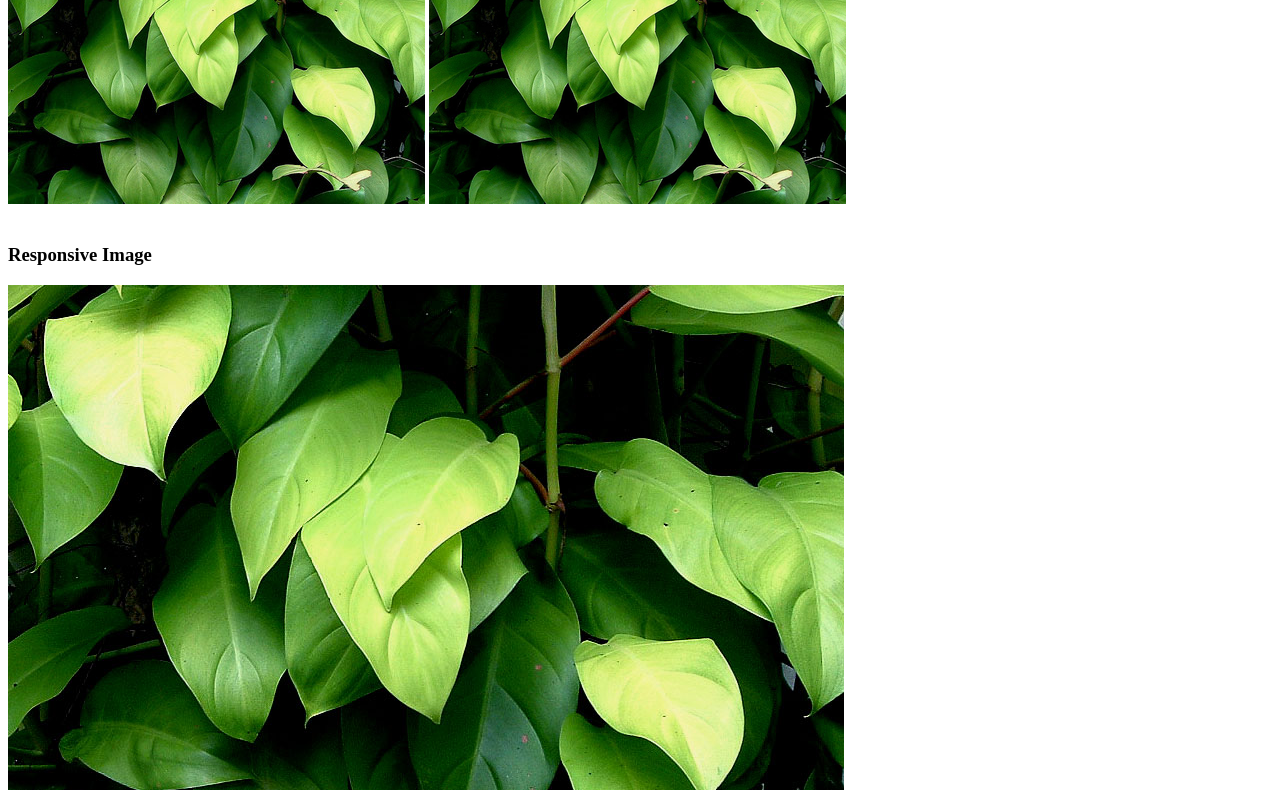
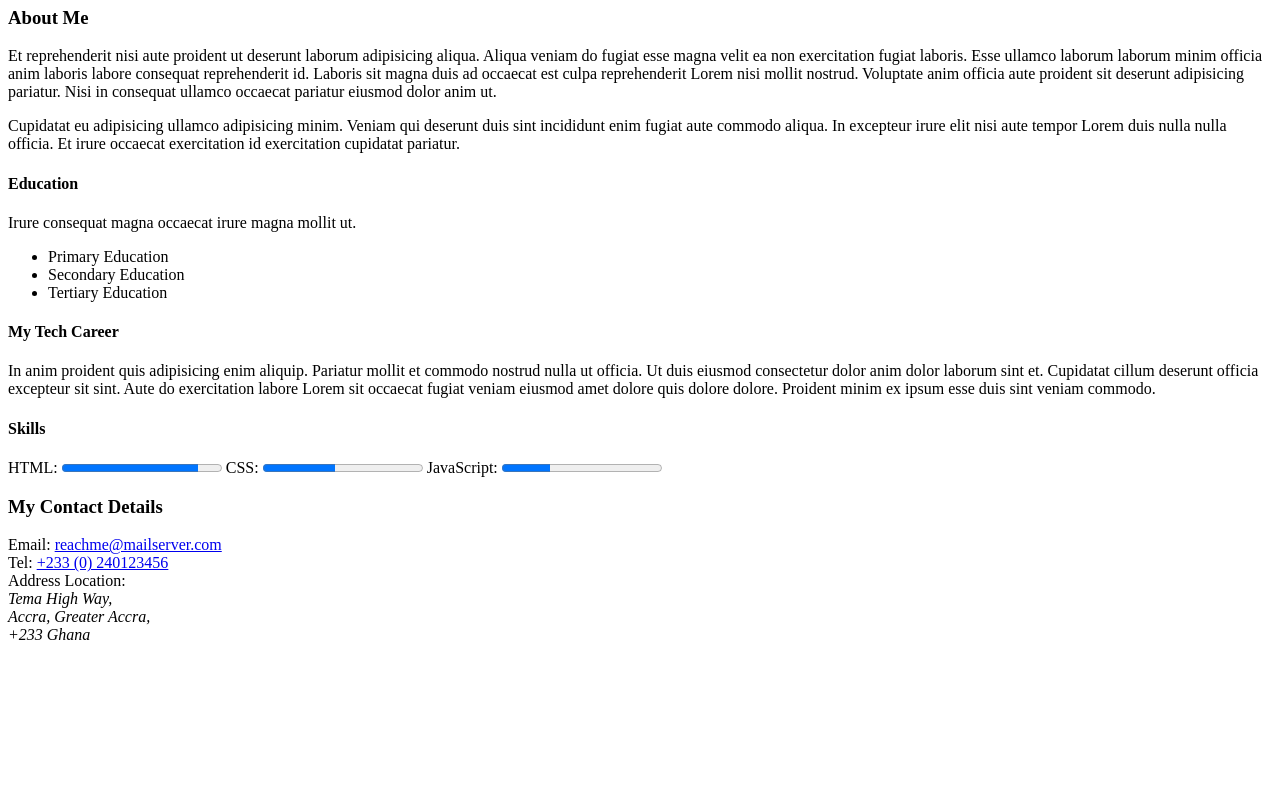
Before and after one commit to moses-20/html-premest, a plain HTML site: page index.html in a window 1280 px wide. Shown: the part 158-948 px from the top of the page. After the commit the page ends 810 px from the top, so only its background shows below. Drawn offline with Linux system fonts and the light colour scheme.

Commit message:
lesson-6

```diff
--- a/index.html
+++ b/index.html
@@ -1,46 +1,95 @@
-<!-- image element -->
-<h3>Displaying Images</h3>
-<img src="/images/leaves.jpg" alt="a blue car" />
+<!DOCTYPE html>
+<html lang="en">
+  <head>
+    <meta charset="UTF-8" />
+    <meta name="viewport" content="width=device-width, initial-scale=1.0" />
+    <link rel="stylesheet" href="style.css" />
+    <title>My HTML Site</title>
+  </head>
+  <body>
+    <header>
+      <h2>My Website</h2>
+      <nav>
+        <a href="#">Home</a>
+        <a href="#">About</a>
+        <a href="#">Contact</a>
+      </nav>
 
-<!-- picture element -->
-<picture>
-  <source srcset="/images/leaves.png" type="image/png" />
-  <source srcset="/images/leaves.webp" type="image/webp" />
-  <img src="/images/leaves.jpg" alt="green leaves" />
-</picture>
+      <h1>Welcome to my awesome Website</h1>
+    </header>
+    <main>
+      <section>
+        <h3>About Me</h3>
+        <p>
+          Et reprehenderit nisi aute proident ut deserunt laborum adipisicing
+          aliqua. Aliqua veniam do fugiat esse magna velit ea non exercitation
+          fugiat laboris. Esse ullamco laborum laborum minim officia anim
+          laboris labore consequat reprehenderit id. Laboris sit magna duis ad
+          occaecat est culpa reprehenderit Lorem nisi mollit nostrud. Voluptate
+          anim officia aute proident sit deserunt adipisicing pariatur. Nisi in
+          consequat ullamco occaecat pariatur eiusmod dolor anim ut.
+        </p>
 
-<br />
-<br />
-<h3>Responsive Image</h3>
-<picture>
-  <source
-    media="(max-width: 760px)"
-    srcset="/images/leaves.png"
-    type="image/png"
-  />
-  <source
-    media="(min-width: 761px)"
-    srcset="/images/leaves@2x.png"
-    type="image/webp"
-  />
-  <img src="/images/leaves.png" alt="green leaves" />
-</picture>
+        <p>
+          Cupidatat eu adipisicing ullamco adipisicing minim. Veniam qui
+          deserunt duis sint incididunt enim fugiat aute commodo aliqua. In
+          excepteur irure elit nisi aute tempor Lorem duis nulla nulla officia.
+          Et irure occaecat exercitation id exercitation cupidatat pariatur.
+        </p>
 
-<br />
-<br />
-<div>
-  <h3>The Audio Element</h3>
-  <audio src="/audio/3Mice.mp3" controls>
-    Looks like your browser does not support the <code>audio</code> element
-  </audio>
-</div>
+        <div>
+          <h4>Education</h4>
+          <p>Irure consequat magna occaecat irure magna mollit ut.</p>
+          <ul>
+            <li>Primary Education</li>
+            <li>Secondary Education</li>
+            <li>Tertiary Education</li>
+          </ul>
+        </div>
 
-<br />
-<br />
-<div>
-  <h3>The Video Element</h3>
-  <video src="/video/siyabonga.webm" controls>
-    If you see this text, it means your browser is old or does not support
-    playing video files.
-  </video>
-</div>
+        <div>
+          <h4>My Tech Career</h4>
+          <p>
+            In anim proident quis adipisicing enim aliquip. Pariatur mollit et
+            commodo nostrud nulla ut officia. Ut duis eiusmod consectetur dolor
+            anim dolor laborum sint et. Cupidatat cillum deserunt officia
+            excepteur sit sint. Aute do exercitation labore Lorem sit occaecat
+            fugiat veniam eiusmod amet dolore quis dolore dolore. Proident minim
+            ex ipsum esse duis sint veniam commodo.
+          </p>
+        </div>
+
+        <div>
+          <h4>Skills</h4>
+          <label for="html">HTML:</label>
+          <progress id="html" value="85" max="100">85%</progress>
+          <label for="css">CSS:</label>
+          <progress id="css" value="45" max="100">45%</progress>
+          <label for="js">JavaScript:</label>
+          <progress id="js" value="30" max="100">30%</progress>
+        </div>
+      </section>
+
+      <section>
+        <h3>My Contact Details</h3>
+        <div>
+          <div>
+            Email:
+            <a href="mailto:reachme@mailserver.com">reachme@mailserver.com</a>
+          </div>
+          <div>Tel: <a href="tel:+233240123456">+233 (0) 240123456</a></div>
+        </div>
+        <div>
+          Address Location:
+          <address>
+            Tema High Way, <br />
+            Accra, Greater Accra, <br />
+            +233 Ghana
+          </address>
+        </div>
+      </section>
+    </main>
+
+    <script src="/script.js"></script>
+  </body>
+</html>
```
Also changed, not shown: images/leaves.jpg (deleted), images/leaves.png (deleted), images/leaves.webp (deleted), images/leaves@2x.jpg (deleted), images/leaves@2x.png (deleted), images/leaves@2x.webp (deleted), script.js (added), style.css (added), 1 other file.
